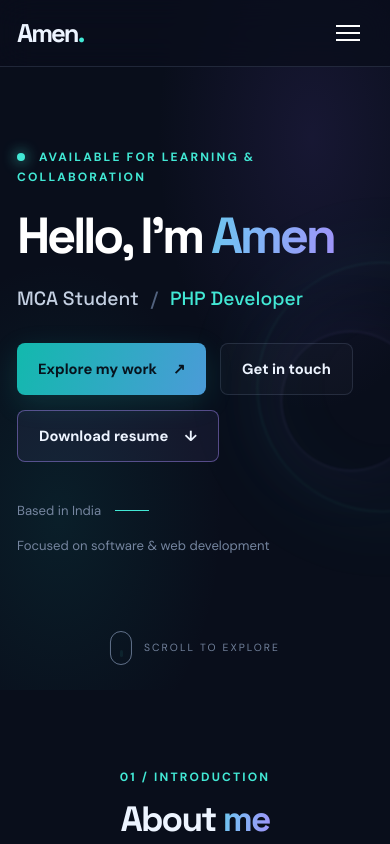
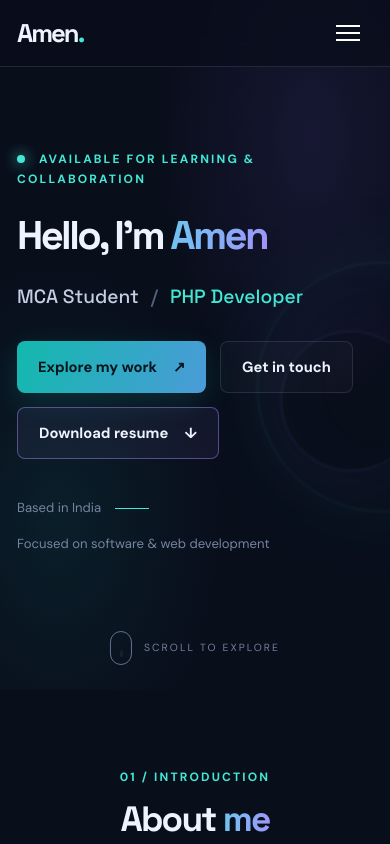
Before and after one commit to amentabraham07-blip/amen-portfolio, a plain HTML site: page index.html in a window 390 px wide. Shown: the top 844 px of the page. Drawn offline with Linux system fonts and the light colour scheme.

Commit message:
Update style.css

```diff
--- a/style.css
+++ b/style.css
@@ -485,3 +485,21 @@ html {
 .scroll-cue span {
   display: block;
 }
+@media (max-width: 550px) {
+  .hero h1 {
+    display: block !important;
+    visibility: visible !important;
+    opacity: 1 !important;
+    font-size: clamp(2.5rem, 10vw, 3.5rem);
+    line-height: 1.2;
+    color: var(--text);
+    position: relative;
+    z-index: 5;
+  }
+
+  .hero h1 .gradient-text {
+    display: inline !important;
+    visibility: visible !important;
+    opacity: 1 !important;
+  }
+}
```
